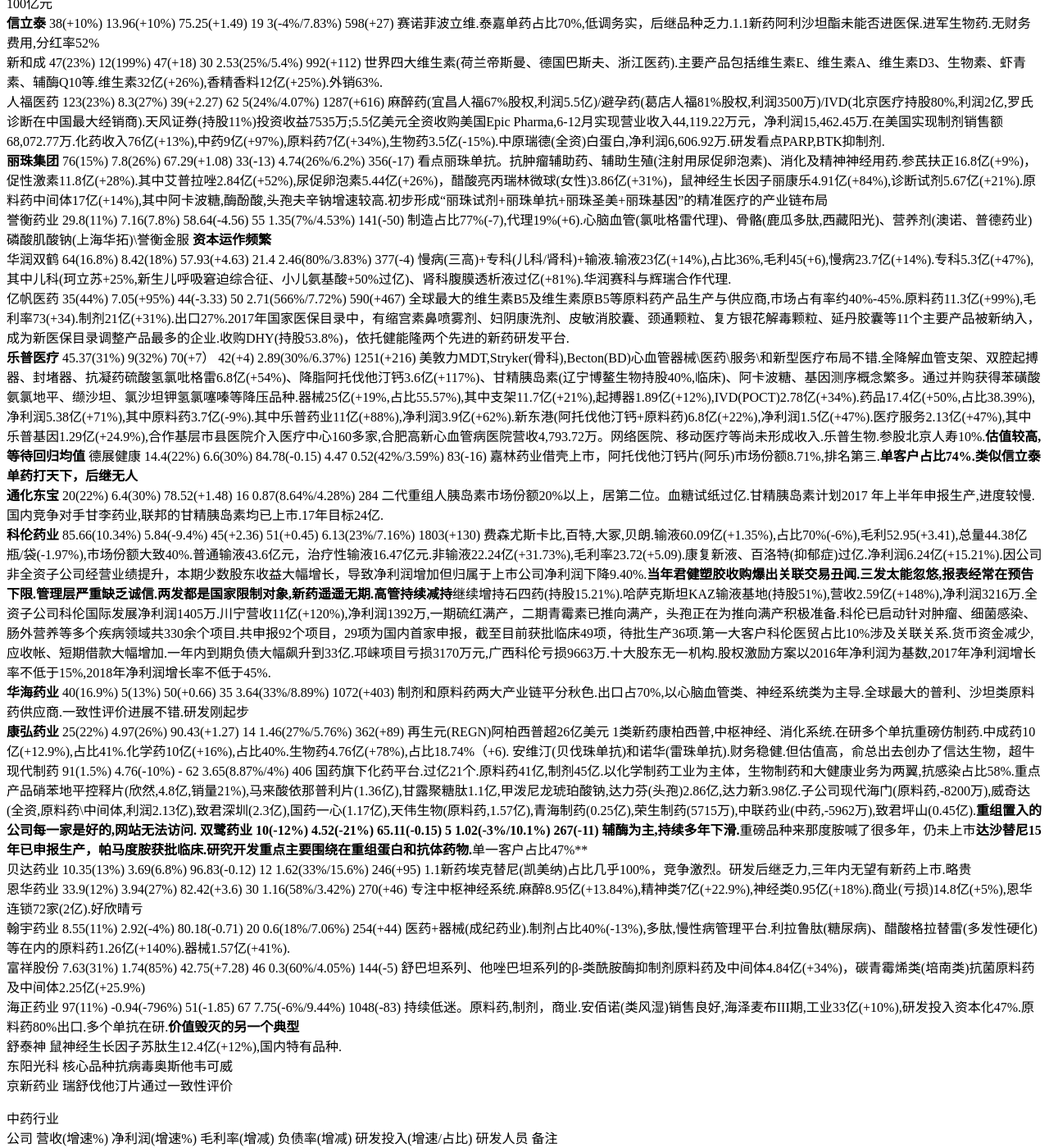
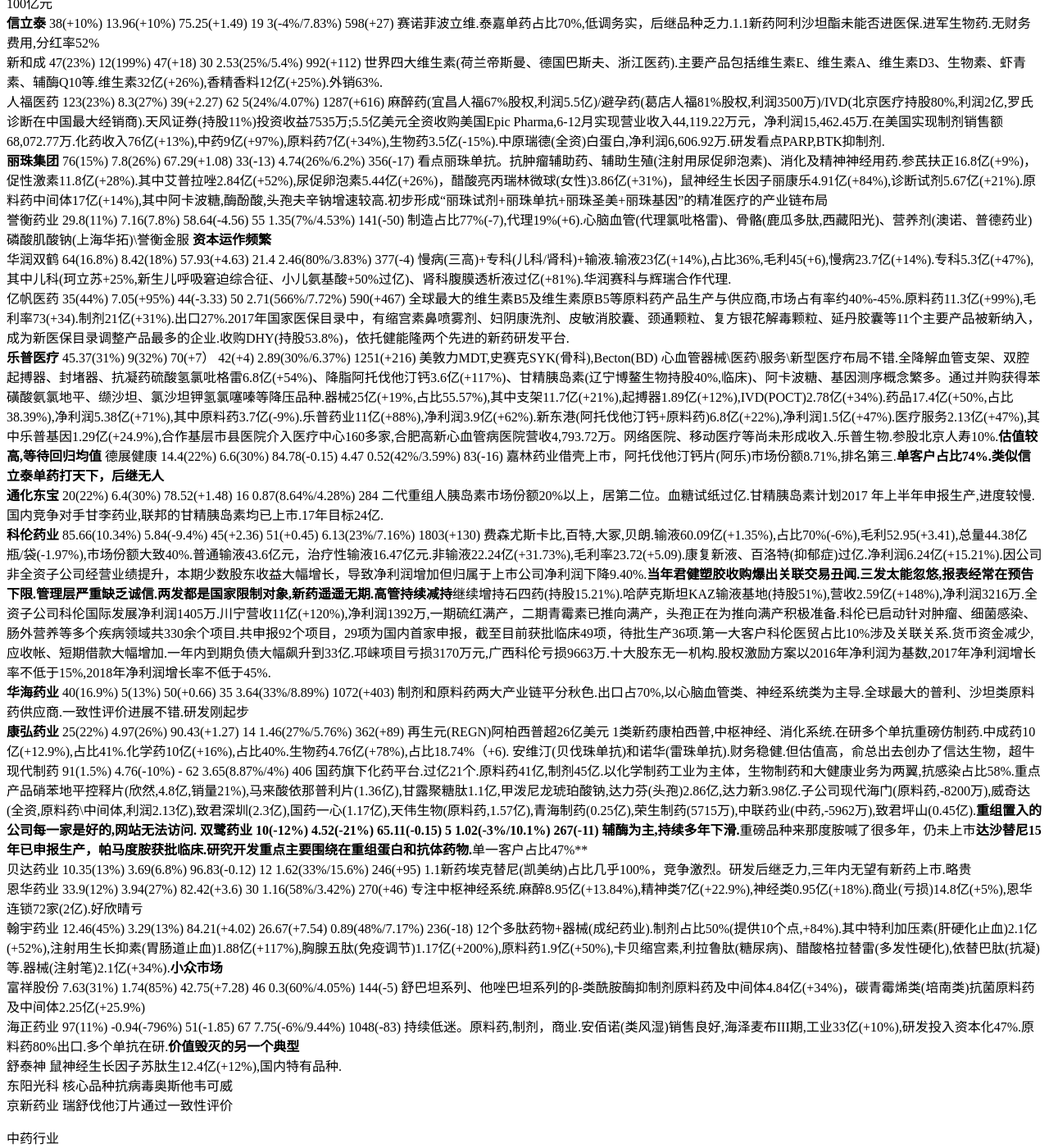
Before and after one commit to kingofhawks/kingofhawks.github.io, a Jekyll site: the page built from _posts/2017-11-24-重点上市公司2017年报汇总.md, in a window 1280 px wide and 1400 px high, scrolled down 682 px. Shown: the whole window at 82% size. Built offline with Jekyll 4.4.1, drawn with Linux system fonts in a browser that asks for light colours; our own code applies the rules of GitHub Pages for plain Markdown files; some of the changed text lies outside the part shown.

Commit message:
update post

```diff
--- a/_posts/2017-11-24-重点上市公司2017年报汇总.md
+++ b/_posts/2017-11-24-重点上市公司2017年报汇总.md
@@ -1,19 +1,19 @@
-医药工业部分：2016 年我国医药工业实现主营业务收入 28,063 亿元，同比增长 9.7%，与上年相比提升0.6 个百分点，高于全国工业增速（4.9%）4.8 个百分点；医药工业实现利润总额突破 3,000 亿元，同比增长 13.9%，与上年相比提升 1 个百分点，高于全国工业增速（8.5%）5.4 个百分点
+医药工业部分：2016年我国医药工业实现主营业务收入 28,063 亿元，同比增长 9.7%，与上年相比提升0.6 个百分点，高于全国工业增速（4.9%）4.8 个百分点；医药工业实现利润总额突破 3,000 亿元，同比增长 13.9%，与上年相比提升 1 个百分点，高于全国工业增速（8.5%）5.4 个百分点
 **剔除尔康制药(造假)，中源协和(大忽悠),未名医药,红日药业,九芝堂,珍宝岛,以岭药业,中新药业,昆药集团,众生药业,江中药业,桂林三金,康缘药业,仁和药业,葵花药业,信邦制药,润达医疗,同济堂,广生堂,华仁药业(庄股),华邦健康(医药占比低),舒泰神(单一神药鼠神经因子)**
 **新增艾德生物,金域医学,华大基因,东阳光科,昭衍新药,京新药业**
 公司           营收(增速%)       净利润(增速%)   毛利率(增减)   负债率(增减)    研发投入(增速/占比)    研发人员   对标 备注
-**上海医药**    1207(14.45%)     31.96(11%)     52.88(+2.1)   55.48(+0.96)   6.7(8%/5.4%)         853(-30)      麦克森药物批发(MCK),美源伯根(ABC)    工业124亿(+5%),其中化药57亿,中药45亿,生物药3.8亿,其他保健品、器械等17亿.过亿26个，大而不强.商业1086亿(+15.9%),第三,毛利率5.89%.零售51亿(+7%),1807家,毛利率15.52%.
+**上海医药**    1207(14.45%)     31.96(11%)     52.88(+2.1)   55.48(+0.96)   6.7(8%/5.4%)         853(-30)  麦克森药物批发(MCK),美源伯根(ABC)    工业124亿(+5%),其中化药57亿,中药45亿,生物药3.8亿,其他保健品、器械等17亿.过亿26个，大而不强.商业1086亿(+15.9%),第三,毛利率5.89%.零售51亿(+7%),1807家,毛利率15.52%.
 **复星医药**    146(+16%)        28(+14%)       55.58(+2.01)  42.3(-3.58)    11(33%/7.6%)          887      强生,HCA(168家医院,床位43000+),UHS         药品104亿(+15%,心血管、中枢神经、代谢及消化、抗感染、肿瘤、血液、原料药),过亿18个(-1).小牛血清(奥德金)、谷胱甘肽(阿拓莫兰)、优帝尔(前列地尔干乳,心血管)、头孢美唑超5亿，优帝尔、非布司他片(优立通，代谢)快速增长。医院用处方药销售位列全国第六.复宏汉霖6个单抗（10 个适应症）获批临床，其中2个三期;医院16.8亿(+21%),床位3018张(+9%);IVD+器械26.7亿(+18%),代理达芬奇手术机器人.美中互利旗下和睦家,挂号网持股近10%.与Kite Pharma在上海设立合营企业打造免疫治疗产业平台.Alma Lasers营收7.8亿(+14%).国药控股实现营业收入2,583.88亿元、净利润68.92亿元、归属净利润46.47亿元，分别增长12.99%、20.04%和23.20%.其中零售102亿(+17%).研发投入资本化占比35%较高.2017年目标166亿.
-**恒瑞医药**    110(19%)         25.9(19%)     87(+2.13)      14             11.8(32%/10.68%)     2142(+449)     罗氏,武田,梯瓦(TEVA),Mylan    略低于预期。国外营收4.3亿(21%)，肿瘤48亿,麻醉30亿,造影13亿,销售费用占比39%.看点生物制药/糖尿病,PD-1单抗。创新药阿帕替尼,艾瑞昔布未披露營收
+**恒瑞医药**    110(19%)         25.9(19%)     87(+2.13)      14             11.8(32%/10.68%)     2142(+449) 罗氏,武田,梯瓦(TEVA),Mylan    略低于预期。国外营收4.3亿(21%)，肿瘤48亿,麻醉30亿,造影13亿,销售费用占比39%.看点生物制药/糖尿病,PD-1单抗。创新药阿帕替尼,艾瑞昔布未披露營收
 **华东医药**    253.8(16.8%)     14.47(+31.88%) 83(-0.88)     47(-20)        2.64(21%/4.68%)       410(+66)        阿卡波糖15亿,百令胶囊20亿。工业56.43亿,占比22%,多个胰岛素临床前研究.到2020年实现工业销售100亿元
 **信立泰**      38(+10%)         13.96(+10%)    75.25(+1.49)   19             3(-4%/7.83%)        598(+27)  赛诺菲波立维.泰嘉单药占比70%,低调务实，后继品种乏力.1.1新药阿利沙坦酯未能否进医保.进军生物药.无财务费用,分红率52%
 新和成         47(23%)          12(199%)        47(+18)       30              2.53(25%/5.4%)      992(+112)     世界四大维生素(荷兰帝斯曼、德国巴斯夫、浙江医药).主要产品包括维生素E、维生素A、维生素D3、生物素、虾青素、辅酶Q10等.维生素32亿(+26%),香精香料12亿(+25%).外销63%.
 人福医药        123(23%)         8.3(27%)      39(+2.27)       62             5(24%/4.07%)        1287(+616)      麻醉药(宜昌人福67%股权,利润5.5亿)/避孕药(葛店人福81%股权,利润3500万)/IVD(北京医疗持股80%,利润2亿,罗氏诊断在中国最大经销商).天风证券(持股11%)投资收益7535万;5.5亿美元全资收购美国Epic Pharma,6-12月实现营业收入44,119.22万元，净利润15,462.45万.在美国实现制剂销售额68,072.77万.化药收入76亿(+13%),中药9亿(+97%),原料药7亿(+34%),生物药3.5亿(-15%).中原瑞德(全资)白蛋白,净利润6,606.92万.研发看点PARP,BTK抑制剂.
 **丽珠集团**    76(15%)         7.8(26%)       67.29(+1.08)   33(-13)         4.74(26%/6.2%)      356(-17)       看点丽珠单抗。抗肿瘤辅助药、辅助生殖(注射用尿促卵泡素)、消化及精神神经用药.参芪扶正16.8亿(+9%)，促性激素11.8亿(+28%).其中艾普拉唑2.84亿(+52%),尿促卵泡素5.44亿(+26%)，醋酸亮丙瑞林微球(女性)3.86亿(+31%)，鼠神经生长因子丽康乐4.91亿(+84%),诊断试剂5.67亿(+21%).原料药中间体17亿(+14%),其中阿卡波糖,酶酚酸,头孢夫辛钠增速较高.初步形成“丽珠试剂+丽珠单抗+丽珠圣美+丽珠基因”的精准医疗的产业链布局
-誉衡药业       29.8(11%)        7.16(7.8%)     58.64(-4.56)   55             1.35(7%/4.53%)       141(-50)      制造占比77%(-7),代理19%(+6).心脑血管(氯吡格雷代理)、骨骼(鹿瓜多肽,西藏阳光)、营养剂(澳诺、普德药业) 磷酸肌酸钠(上海华拓)\誉衡金服 **资本运作频繁**
+誉衡药业       29.8(11%)        7.16(7.8%)     58.64(-4.56)   55             1.35(7%/4.53%)       141(-50)      制造占比77%(-7),代理19%(+6).心脑血管(代理氯吡格雷)、骨骼(鹿瓜多肽,西藏阳光)、营养剂(澳诺、普德药业) 磷酸肌酸钠(上海华拓)\誉衡金服 **资本运作频繁**
 华润双鹤       64(16.8%)        8.42(18%)      57.93(+4.63)    21.4           2.46(80%/3.83%)      377(-4)      慢病(三高)+专科(儿科/肾科)+输液.输液23亿(+14%),占比36%,毛利45(+6),慢病23.7亿(+14%).专科5.3亿(+47%),其中儿科(珂立苏+25%,新生儿呼吸窘迫综合征、小儿氨基酸+50%过亿)、肾科腹膜透析液过亿(+81%).华润赛科与辉瑞合作代理.
 亿帆医药      35(44%)           7.05(+95%)     44(-3.33)       50              2.71(566%/7.72%)    590(+467)     全球最大的维生素B5及维生素原B5等原料药产品生产与供应商,市场占有率约40%-45%.原料药11.3亿(+99%),毛利率73(+34).制剂21亿(+31%).出口27%.2017年国家医保目录中，有缩宫素鼻喷雾剂、妇阴康洗剂、皮敏消胶囊、颈通颗粒、复方银花解毒颗粒、延丹胶囊等11个主要产品被新纳入，成为新医保目录调整产品最多的企业.收购DHY(持股53.8%)，依托健能隆两个先进的新药研发平台.
-**乐普医疗**   45.37(31%)       9(32%)         70(+7）        42(+4)           2.89(30%/6.37%)     1251(+216)      美敦力MDT,Stryker(骨科),Becton(BD)心血管器械\医药\服务\和新型医疗布局不错.全降解血管支架、双腔起搏器、封堵器、抗凝药硫酸氢氯吡格雷6.8亿(+54%)、降脂阿托伐他汀钙3.6亿(+117%)、甘精胰岛素(辽宁博鳌生物持股40%,临床)、阿卡波糖、基因测序概念繁多。通过并购获得苯磺酸氨氯地平、缬沙坦、氯沙坦钾氢氯噻嗪等降压品种.器械25亿(+19%,占比55.57%),其中支架11.7亿(+21%),起搏器1.89亿(+12%),IVD(POCT)2.78亿(+34%).药品17.4亿(+50%,占比38.39%),净利润5.38亿(+71%),其中原料药3.7亿(-9%).其中乐普药业11亿(+88%),净利润3.9亿(+62%).新东港(阿托伐他汀钙+原料药)6.8亿(+22%),净利润1.5亿(+47%).医疗服务2.13亿(+47%),其中乐普基因1.29亿(+24.9%),合作基层市县医院介入医疗中心160多家,合肥高新心血管病医院营收4,793.72万。网络医院、移动医疗等尚未形成收入.乐普生物.参股北京人寿10%.**估值较高,等待回归均值**
+**乐普医疗**   45.37(31%)       9(32%)         70(+7）        42(+4)           2.89(30%/6.37%)     1251(+216)      美敦力MDT,史赛克SYK(骨科),Becton(BD)  心血管器械\医药\服务\新型医疗布局不错.全降解血管支架、双腔起搏器、封堵器、抗凝药硫酸氢氯吡格雷6.8亿(+54%)、降脂阿托伐他汀钙3.6亿(+117%)、甘精胰岛素(辽宁博鳌生物持股40%,临床)、阿卡波糖、基因测序概念繁多。通过并购获得苯磺酸氨氯地平、缬沙坦、氯沙坦钾氢氯噻嗪等降压品种.器械25亿(+19%,占比55.57%),其中支架11.7亿(+21%),起搏器1.89亿(+12%),IVD(POCT)2.78亿(+34%).药品17.4亿(+50%,占比38.39%),净利润5.38亿(+71%),其中原料药3.7亿(-9%).乐普药业11亿(+88%),净利润3.9亿(+62%).新东港(阿托伐他汀钙+原料药)6.8亿(+22%),净利润1.5亿(+47%).医疗服务2.13亿(+47%),其中乐普基因1.29亿(+24.9%),合作基层市县医院介入医疗中心160多家,合肥高新心血管病医院营收4,793.72万。网络医院、移动医疗等尚未形成收入.乐普生物.参股北京人寿10%.**估值较高,等待回归均值**
 德展健康        14.4(22%)      6.6(30%)        84.78(-0.15)   4.47           0.52(42%/3.59%)      83(-16)      嘉林药业借壳上市，阿托伐他汀钙片(阿乐)市场份额8.71%,排名第三.**单客户占比74%.类似信立泰单药打天下，后继无人**
 **通化东宝** 20(22%)           6.4(30%)       78.52(+1.48)   16             0.87(8.64%/4.28%)     284  二代重组人胰岛素市场份额20%以上，居第二位。血糖试纸过亿.甘精胰岛素计划2017 年上半年申报生产,进度较慢.国内竞争对手甘李药业,联邦的甘精胰岛素均已上市.17年目标24亿.
 **科伦药业** 85.66(10.34%)     5.84(-9.4%)    45(+2.36)       51(+0.45)      6.13(23%/7.16%)      1803(+130)   费森尤斯卡比,百特,大冢,贝朗.输液60.09亿(+1.35%),占比70%(-6%),毛利52.95(+3.41),总量44.38亿瓶/袋(-1.97%),市场份额大致40%.普通输液43.6亿元，治疗性输液16.47亿元.非输液22.24亿(+31.73%),毛利率23.72(+5.09).康复新液、百洛特(抑郁症)过亿.净利润6.24亿(+15.21%).因公司非全资子公司经营业绩提升，本期少数股东收益大幅增长，导致净利润增加但归属于上市公司净利润下降9.40%.**当年君健塑胶收购爆出关联交易丑闻.三发太能忽悠,报表经常在预告下限.管理层严重缺乏诚信.两发都是国家限制对象,新药遥遥无期.高管持续减持**继续增持石四药(持股15.21%).哈萨克斯坦KAZ输液基地(持股51%),营收2.59亿(+148%),净利润3216万.全资子公司科伦国际发展净利润1405万.川宁营收11亿(+120%),净利润1392万,一期硫红满产，二期青霉素已推向满产，头孢正在为推向满产积极准备.科伦已启动针对肿瘤、细菌感染、肠外营养等多个疾病领域共330余个项目.共申报92个项目，29项为国内首家申报，截至目前获批临床49项，待批生产36项.第一大客户科伦医贸占比10%涉及关联关系.货币资金减少,应收帐、短期借款大幅增加.一年内到期负债大幅飙升到33亿.邛崃项目亏损3170万元,广西科伦亏损9663万.十大股东无一机构.股权激励方案以2016年净利润为基数,2017年净利润增长率不低于15%,2018年净利润增长率不低于45%.
@@ -23,7 +23,7 @@
 双鹭药业    10(-12%)         4.52(-21%)     65.11(-0.15)    5              1.02(-3%/10.1%)      267(-11)      辅酶为主,持续多年下滑.**重磅品种来那度胺喊了很多年，仍未上市**达沙替尼15年已申报生产，帕马度胺获批临床.研究开发重点主要围绕在重组蛋白和抗体药物.**单一客户占比47%**
 贝达药业     10.35(13%)      3.69(6.8%)      96.83(-0.12)   12             1.62(33%/15.6%)       246(+95)      1.1新药埃克替尼(凯美纳)占比几乎100%，竞争激烈。研发后继乏力,三年内无望有新药上市.略贵
 恩华药业    33.9(12%)        3.94(27%)       82.42(+3.6)   30             1.16(58%/3.42%)       270(+46)      专注中枢神经系统.麻醉8.95亿(+13.84%),精神类7亿(+22.9%),神经类0.95亿(+18%).商业(亏损)14.8亿(+5%),恩华连锁72家(2亿).好欣晴亏
-翰宇药业    8.55(11%)        2.92(-4%)      80.18(-0.71)    20             0.6(18%/7.06%)      254(+44)      医药+器械(成纪药业).制剂占比40%(-13%),多肽,慢性病管理平台.利拉鲁肽(糖尿病)、醋酸格拉替雷(多发性硬化)等在内的原料药1.26亿(+140%).器械1.57亿(+41%).
+翰宇药业    12.46(45%)       3.29(13%)      84.21(+4.02)    26.67(+7.54)  0.89(48%/7.17%)      236(-18)      12个多肽药物+器械(成纪药业).制剂占比50%(提供10个点,+84%).其中特利加压素(肝硬化止血)2.1亿(+52%),注射用生长抑素(胃肠道止血)1.88亿(+117%),胸腺五肽(免疫调节)1.17亿(+200%),原料药1.9亿(+50%),卡贝缩宫素,利拉鲁肽(糖尿病)、醋酸格拉替雷(多发性硬化),依替巴肽(抗凝)等.器械(注射笔)2.1亿(+34%).**小众市场**
 富祥股份    7.63(31%)       1.74(85%)       42.75(+7.28)   46             0.3(60%/4.05%)       144(-5)      舒巴坦系列、他唑巴坦系列的β-类酰胺酶抑制剂原料药及中间体4.84亿(+34%)，碳青霉烯类(培南类)抗菌原料药及中间体2.25亿(+25.9%)
 海正药业    97(11%)        -0.94(-796%)     51(-1.85)      67             7.75(-6%/9.44%)      1048(-83)      持续低迷。原料药,制剂，商业.安佰诺(类风湿)销售良好,海泽麦布III期,工业33亿(+10%),研发投入资本化47%.原料药80%出口.多个单抗在研.**价值毁灭的另一个典型**
 舒泰神    鼠神经生长因子苏肽生12.4亿(+12%),国内特有品种.
@@ -35,7 +35,7 @@
 **康美药业**  216(19.8%)      33.4(21%)     29.32(+2.06)   46.4(-4)       1.24(61%/0.58%)     570(+36)       贸易为主.中药材贸易58亿(-4%),e药谷;饮片47亿(+26%),西药贸易73亿(+35%),器械9亿(+53%),保健品10亿(+25%),食品7亿(+20%)，物业9.4亿(+46%)。智慧药房日处方量已达 14000 张,托管医院药房超100 家,直销.**负面消息也不少**
 **云南白药**   224(8%)       29(5%)         30.49(+0.38)   36(-1)        0.9(-10%/0.4%)       679(+30)      商业占比59%,药品49亿(-3%)，健康产品37亿(+12%),牙膏市场占比超16%，排名第二.新华都入股.
 步长制药       123(5.7%)     17.7(-50%)     83.18(+0.38)   33             4.59(28%/3.72%)      505(-)     心脑血管中脑心通胶囊、稳心颗粒、丹红注射液三者合计收入达 90.06 亿元.其他妇科，泌尿.IPO破发先驱典型.
-**白云山**  200(4.76%)       15(16%)        32.72(-3.14)   34             3.3(4.63%/4.78%)     674            药品69亿，其中中药近半.大健康77亿,商业51亿,金戈4亿(+70%)，其他头孢为主。研发无太多看点.估值略高
+**白云山**  209(4.58%)       20.6(36%)     37.36(+4.64)   31.97             3.73(10%/4.79%)       699(+25)    中药39亿(+21%)，西药38.8亿(+5%),金戈5.6亿(+40%),其中抗生素(头孢为主)超过13亿.大健康85.7亿(+10%),王老吉净利润6.3亿.商业43亿(-15.9%)。研发无太多看点.估值适中.
 华润三九    111(23.8%)       13(8.67%)      67.1(+2.23)    37.48(+1.84)   3.26(16%/2.93%)       343(+60)       感冒、皮肤、胃肠、小儿等OTC为主及中药处方药。过亿品种21(+3).OTC54亿(+15.78%),处方药51.74亿元，增长36.33%.2017 年初设立大健康事业部.研发无看点.
 天士力       139(5%)         11.76(-20%)     38.55(+1.17)    54(-10.77)     4.4(-12%/7.12%)      1142(+230)     现代中药.丹参滴丸FDA.普佑克(心肌梗死),水飞蓟宾.制药61.78亿(-2.93%),其中中药50亿(-2.88%).商业77亿(13%)
 **济川药业** 46.77(24%)      9.34(36%)      84.35(+0.05)    28             1.45(14%/3.11%)     351(+21)       儿科、呼吸、消化等领域.蒲地蓝超20亿,占比40%，雷贝拉挫,小儿豉翘清热颗粒,三拗片(咳喘)等OTC
@@ -112,7 +112,7 @@
 
 
 保健品     NBTY,GNC(哈药收购40%),康宝莱,如新,安利.
-东阿阿胶    63(15.9%)        18.5(+14%)     74(+2)         17             1.68(7.8%/2.66%)      336(-63)       阿胶、复方阿胶浆、桃花姬.增长乏力
+东阿阿胶    73.7(16.7%)       20(+10%)     65(-2)         -             2.25(34%/3.06%)      380(+44)  阿胶、复方阿胶浆、桃花姬.增长乏力.研发啥呢?
 汤臣倍健    31(34.7%)        7.66(43%)      67.47(+2.71)   13             0.83(-20%/2.68%)       242(-37)       **已接近行业天花板**.拟以不高于 69,000 万澳元收购Life-Space Group Pty Ltd 100%股份
 
 
```
Also changed, not shown: other parts of _posts/2017-11-24-重点上市公司2017年报汇总.md (+1 -1 lines).
